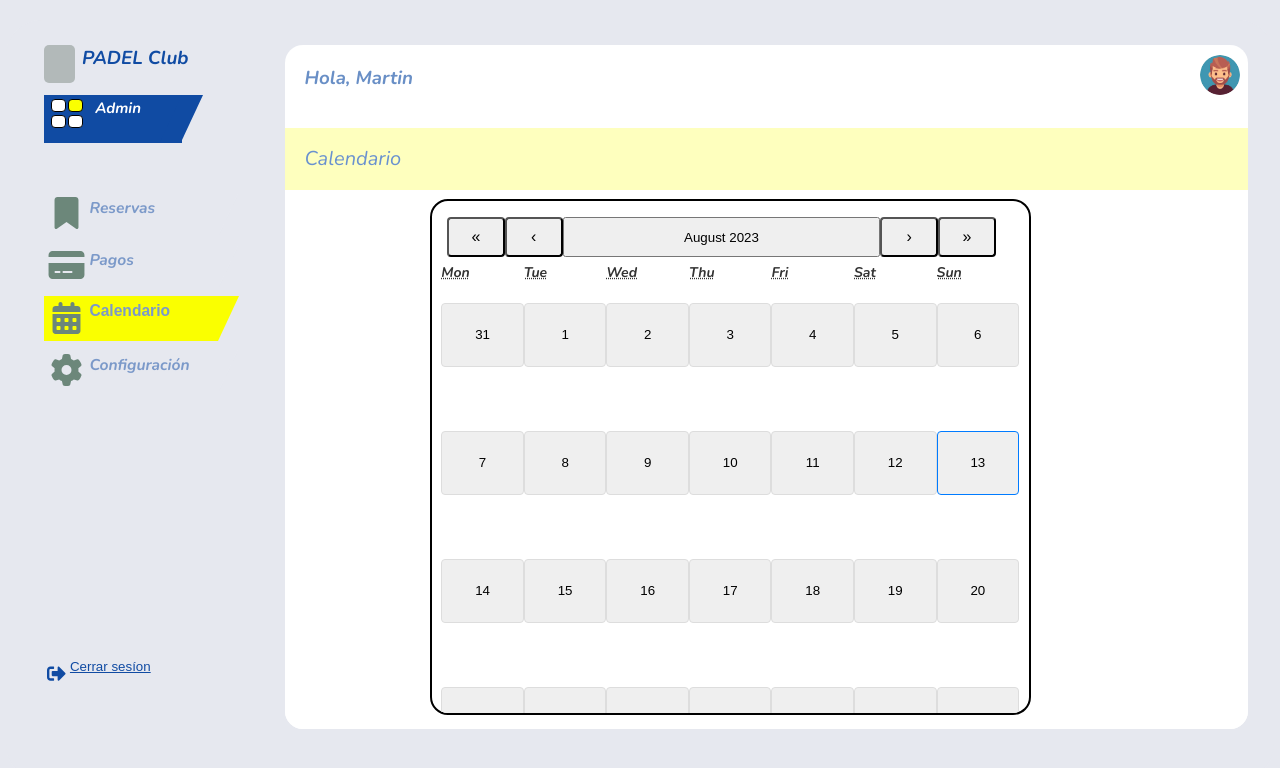
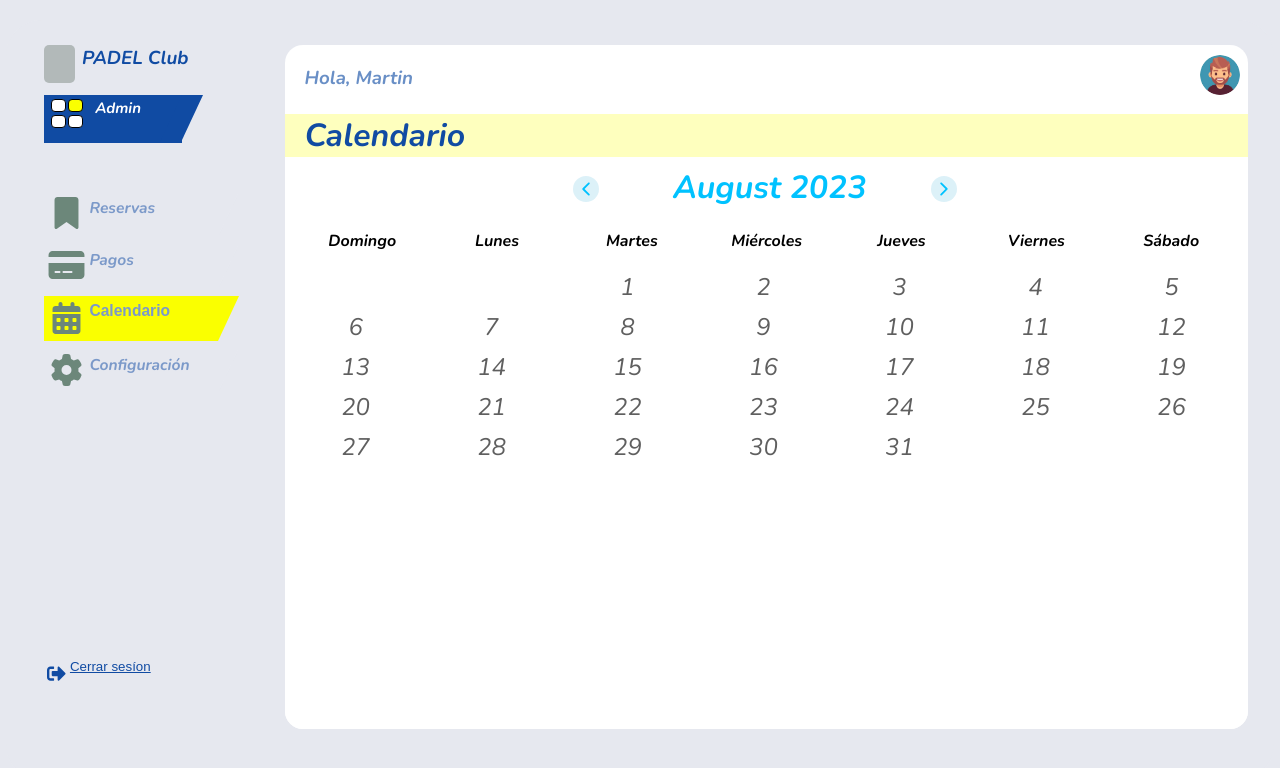
Before and after one commit to FacundoAylan/dashboard, a React (Vite) app: page /home in a window 1280 px wide. Both pictures are taken after a click on the button "Calendario". Shown: the top 768 px of the page. Built offline with nearby package versions, Linux system fonts and the light colour scheme; no server answers; the database is empty.

Commit message:
cambio en el componente calendar

```diff
--- a/src/03-Home/01-Reserves/index.css
+++ b/src/03-Home/01-Reserves/index.css
@@ -124,7 +124,7 @@
 .container-client {
   width: 100%;
   height: 100%;
-  overflow: hidden;
+  overflow-y: scroll;
   background-color: white;
   padding-left: 4%;
 }
--- a/src/03-Home/03-Calendar/Calendar.jsx
+++ b/src/03-Home/03-Calendar/Calendar.jsx
@@ -1,21 +1,14 @@
-import React, { useState } from 'react';
-import Calendar from 'react-calendar';
+import React from 'react';
 import './index.css';
+import CardCalendar from './CardCalendar';
 
 const Calendars = () => {
-  const [selectedDate, setSelectedDate] = useState(new Date());
 
-  const handleDateChange = date => {
-    setSelectedDate(date);
-  };
   return (
     <div className='container-calendars'>
       <h1>Calendario</h1>
-        <div className='calendar'>
-          <Calendar
-            onChange={handleDateChange}
-            defaultActiveStartDate={selectedDate}
-          />
+        <div className='card-calendar'>
+          <CardCalendar/>
       </div>
     </div>
   )
--- /dev/null
+++ b/src/03-Home/03-Calendar/CardCalendar.jsx
@@ -0,0 +1,88 @@
+import React, { useState} from "react";
+import { IoIosArrowBack, IoIosArrowForward } from 'react-icons/io';
+import "./index.css";
+
+const CardCalendar = () => {
+  const [currentDate, setCurrentDate] = useState(new Date());
+  const [selectedDate, setSelectedDate] = useState(null);
+
+  const daysInMonth = new Date(
+    currentDate.getFullYear(),
+    currentDate.getMonth() + 1,
+    0
+  ).getDate();
+  const firstDayOfMonth = new Date(
+    currentDate.getFullYear(),
+    currentDate.getMonth(),
+    1
+  ).getDay();
+
+  const monthDays = [];
+
+  for (let i = 1; i <= daysInMonth + firstDayOfMonth; i++) {
+    if (i > firstDayOfMonth) {
+      monthDays.push(i - firstDayOfMonth);
+    } else {
+      monthDays.push('');
+    }
+  }
+  const isCurrentMonth = (date) => {
+    const today = new Date();
+    return (
+      date.getMonth() === today.getMonth() && date.getFullYear() === today.getFullYear()
+    );
+  };
+  const prevMonth = () => {
+    if (!isCurrentMonth(currentDate)) {
+      setCurrentDate(new Date(currentDate.getFullYear(), currentDate.getMonth() - 1, 1));
+    }
+  };
+
+  const nextMonth = () => {
+    setCurrentDate(new Date(currentDate.getFullYear(), currentDate.getMonth() + 1, 1));
+  };
+
+  const selectDay = (day) => {
+    setSelectedDate(day);
+  };
+  return (
+    <div className="container_calendar">
+      <div className="calendar-header">
+        <button onClick={prevMonth} className="button-prevMonth">
+          <IoIosArrowBack className="card-icons"/>
+        </button>
+        <h1>
+          {currentDate.toLocaleString("default", { month: "long" })}{" "}
+          {currentDate.getFullYear()}
+        </h1>
+        <button onClick={nextMonth} className="button-nextMonth">
+          <IoIosArrowForward className="card-icons"/>
+        </button>
+      </div>
+      <div className="calendar-flex">
+        <div className="calendar-header">Domingo</div>
+        <div className="calendar-header">Lunes</div>
+        <div className="calendar-header">Martes</div>
+        <div className="calendar-header">Miércoles</div>
+        <div className="calendar-header">Jueves</div>
+        <div className="calendar-header">Viernes</div>
+        <div className="calendar-header">Sábado</div>
+      </div>
+      <div className="container-days">
+        {monthDays.map((day, index) => (
+          <div
+            key={index}
+            className={`calendar-day ${
+              isCurrentMonth(currentDate) && day === selectedDate ? 'selected-day' : ''
+            }`}
+            onClick={() => selectDay(day)}
+          >
+            {day}
+          </div>
+        ))}
+      </div>
+    </div>
+  );
+};
+
+export default CardCalendar;
--- a/src/03-Home/03-Calendar/index.css
+++ b/src/03-Home/03-Calendar/index.css
@@ -1,99 +1,112 @@
 .container-calendars {
   width: 100%;
   height: 100%;
-  background-color: white;
+  background-color: #ffffff;
+}
+.container-calendars h1 {
+  width: 100%;
+  height: auto;
+  background-color: #feffbe;
+  color: #104ba3;
+  padding-left: 2%;
+}
+.card-calendar {
+  width: 100%;
+  height: 100%;
+  overflow: hidden;
+  padding: 0;
+  margin: 0;
+}
+.calendar-header {
+  width: 100%;
+  height: auto;
+  display: flex;
+  justify-content: center;
+}
+.calendar-header h1 {
+  height: auto;
+  color: #00c2ff;
+  background-color: transparent;
+}
+.button-prevMonth {
+  height: 100%;
   overflow: hidden;
   display: flex;
-  flex-direction: column;
-  justify-content: center;
+  justify-content: flex-end;
+  align-items: center;
+  padding-top: 1%;
+  background-color: transparent;
+  border: 0;
+  cursor: pointer;
 }
-
-.container-calendars h1 {
-  height: 10%;
-  width: 100%;
-  background-color: #feffbe;
-  font-size: 20px;
-  color: #6991cf;
-  padding-left: 2%;
+.button-nextMonth {
+  height: 100%;
+  overflow: hidden;
   display: flex;
+  justify-content: start;
   align-items: center;
-  font-weight: normal;
+  padding: 1%;
+  background-color: transparent;
+  border: 0;
+  cursor: pointer;
 }
-
-.calendar {
-  width: 60%;
-  height: 80%;
-  margin: 0;
-  margin-left: 15%;
-  margin-top: 1%;
-  overflow: hidden;
-  background-color: transparent;
-  border-radius: 18px;
-  border: 2px solid black;
+.card-icons{
+  height: 20px;
+  width: 20px;
+  border-radius: 100%;
+  padding: 1%;
+  color: #00c2ff;
+  background-color: #dcf1f8;
+}
+.container_calendar {
+  width: 98%;
+  height: 98%;
   padding: 1%;
 }
 
-/* Estilos para los días de la semana */
-.react-calendar__month-view__weekdays{
-  margin-top: 1%;
-  height: 5%;
-  color: black;
-}
-.react-calendar__month-view__weekdays__weekday {
-  font-weight: bold;
-  font-size: 14px;
-  color: #333;
-  height: 100%;
+.calendar-flex {
+  display: flex;
+  width: 100%;
+  height: auto;
+  margin-top: 2%;
 }
 
-/* Estilos para los números de los días */
-.react-calendar__month-view__days {
-  height: 80%; /* Aproximadamente 4 filas */
-  overflow: hidden;
-}
-.react-calendar__tile {
-  height: 10%;
-  border-radius: 4px;
-  border: 1px solid #ddd;
+.calendar-header {
+  display: flex;
+  justify-content: center;
+  text-align: center;
+  height: auto;
+  background-color: transparent;
+  border: 0;
+  font-weight: bold;
 }
 
-/* Estilos para los números de los días cuando se selecciona */
-.react-calendar__tile--active {
-  background-color: #007bff;
-  color: #fff;
+.container-days {
+  display: grid;
+  grid-template-columns: repeat(7, 1fr);
+  gap: 8px;
+  height: auto;
+  color: #5f5f5f;
+  margin-top: 2%;
 }
 
-/* Estilos para los números de los días en el mes actual */
-.react-calendar__tile--now {
-  border: 1px solid #007bff;
+.calendar-day{
+  display: flex;
+  justify-content: center;
+  text-align: center;
+  width: 35%;
+  height: auto;
+  font-size: 1.5rem;
+  border-radius: 100%;
+  margin-left: 30%;
+}
+.calendar-day:hover {
+  background-color: #00b1e9;
+  color: white;
+  cursor: pointer;
 }
 
-/* Estilos para los números de los días fuera del mes actual */
-.react-calendar__tile--hasActive.react-calendar__tile--now:enabled:hover {
-  background: #007bff;
-  color: #fff;
-  opacity: 0;
+.selected-day{
+  background-color: #faff00;
+  color: #5f5f5f;
 }
-
-/* Estilos para todas las fechas del calendario excepto las activas */
-.react-calendar__navigation{
-  height: 5%;
-  margin-top: 1%;
-  margin-left: 1%;
-}
-.react-calendar__navigation__arrow {
-  width: 10%;
-  height: 100%;
-  border-radius: 4px;
-  font-size: 16px;
-}
-
-.react-calendar__navigation__label{
-  height: 100%;
-  width: 55%;
-}
-/* Estilos para todas las fechas del calendario cuando se les hace hover */
-.react-calendar__tile:not(.react-calendar__tile--active):hover {
-  background-color: #ddd;
-  cursor: pointer;
-}
--- a/src/03-Home/04-Setting/Setting.jsx
+++ b/src/03-Home/04-Setting/Setting.jsx
@@ -4,6 +4,7 @@ import './index.css';
 const Setting = () => {
   return (
     <div className='conatiner-messages'>
+      <button>Cargan info</button>
       <h1>Configuración</h1>
       <div className='messages'>
         <div className='avatar-messages'/>
```
Also changed, not shown: package.json (+10 -1 lines), 1 other file (tests, documents, lock files or other folders).
